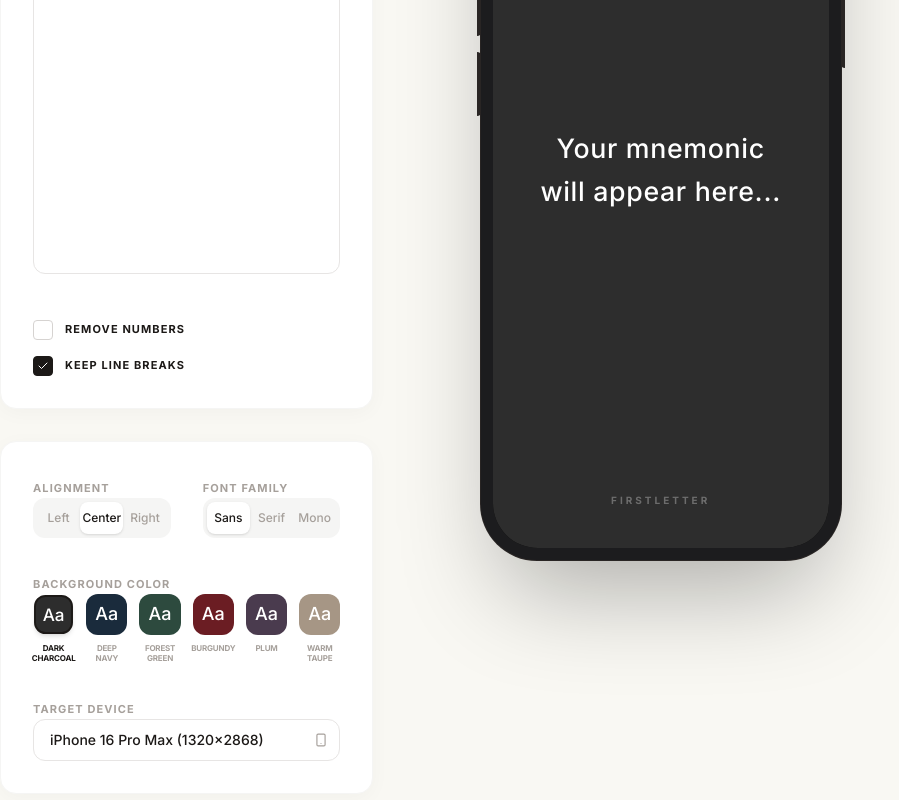
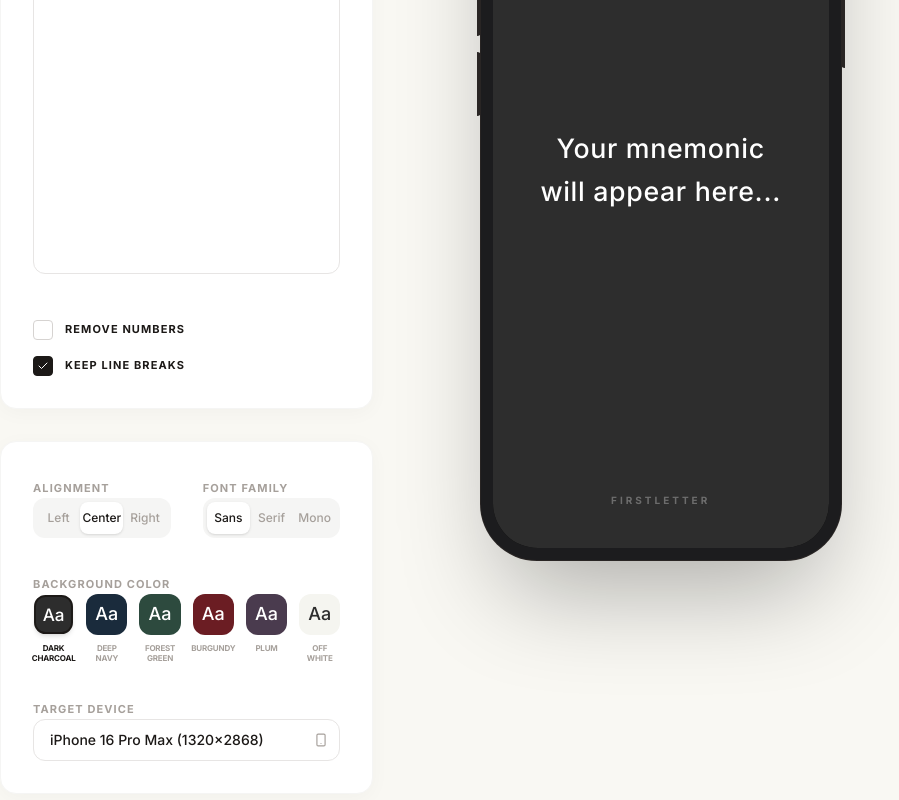
Before and after one commit to bnlrzbl/FirstLetter, a React (Vite) app: page / in a window 1280 px wide. Shown: the part 436-1236 px from the top of the page, without its empty margins (32-931 px from the left). Built offline with nearby package versions, Linux system fonts and the light colour scheme.

Commit message:
feat: Add 'Off White' theme option
Introduces a new color theme 'Off White' to the application's theme selection. This theme provides a light background with dark text for better contrast and readability in certain scenarios.

```diff
--- a/src/App.tsx
+++ b/src/App.tsx
@@ -40,7 +40,7 @@ const THEMES: Theme[] = [
   { name: 'Forest Green', bg: '#2D4A3E', text: '#FFFFFF', accent: '#FFFFFF', font: 'sans-serif' },
   { name: 'Burgundy', bg: '#6B1D23', text: '#FFFFFF', accent: '#FFFFFF', font: 'sans-serif' },
   { name: 'Plum', bg: '#4A3B4E', text: '#FFFFFF', accent: '#FFFFFF', font: 'sans-serif' },
-  { name: 'Warm Taupe', bg: '#A69685', text: '#FFFFFF', accent: '#FFFFFF', font: 'sans-serif' },
+  { name: 'Off White', bg: '#F5F5F0', text: '#2D2D2D', accent: '#2D2D2D', font: 'sans-serif' },
 ];
 
 // --- Helper Functions ---
```
